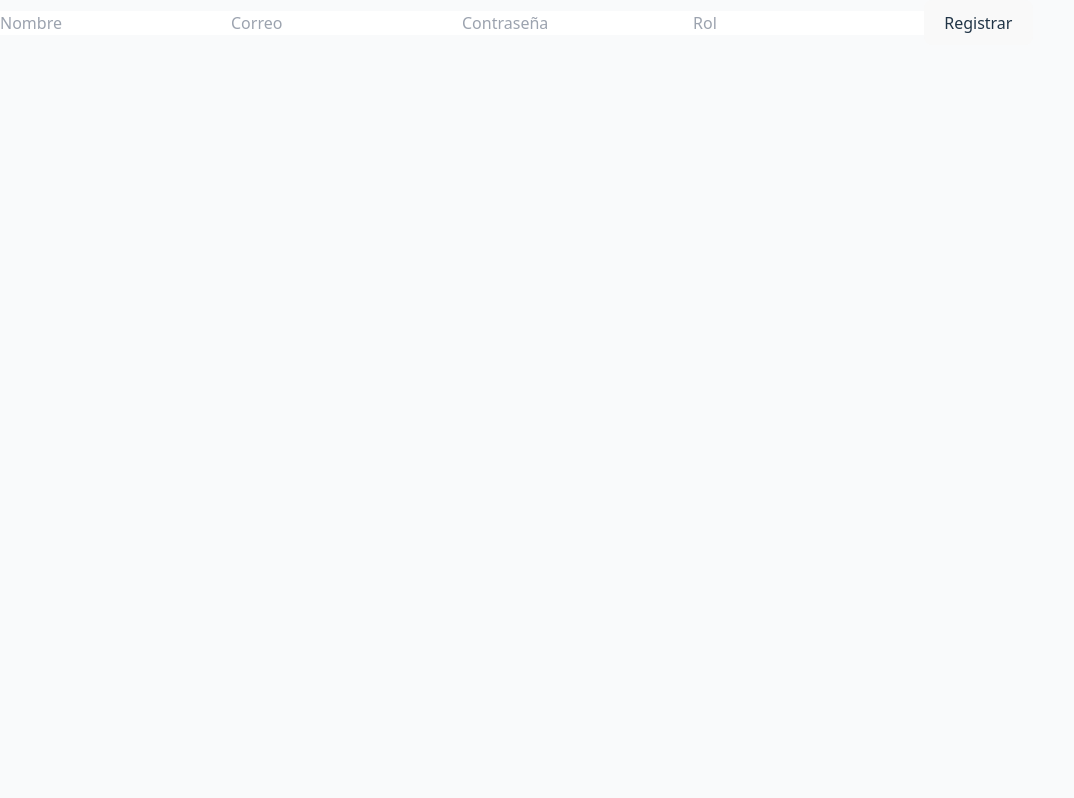
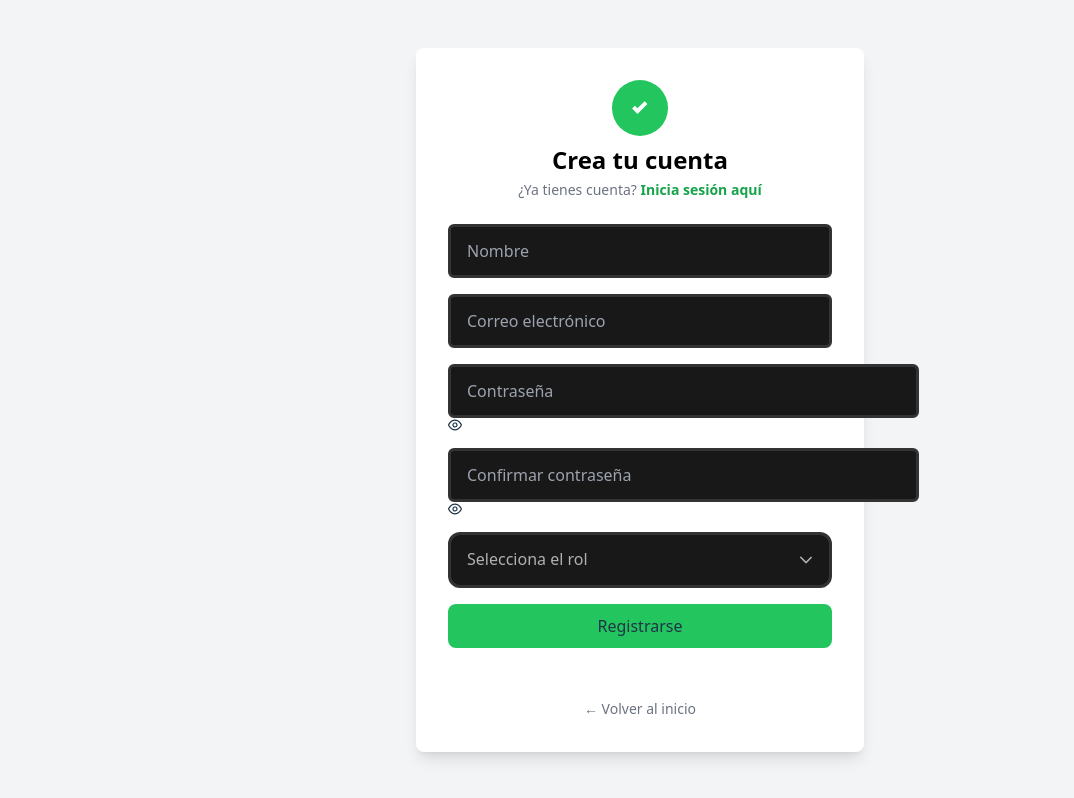
Before and after one commit to XavierParedesLoyola/movilidad-sostenible-uio, a React (Vite) app in the folder FRONTEND/: page /register in a window 1280 px wide. Shown: the whole page, without its empty margins (0-1074 px from the left). Built offline with nearby package versions, Linux system fonts and the light colour scheme.

Commit message:
Corrección de estilos del register

```diff
--- a/FRONTEND/src/views/Register/Register.jsx
+++ b/FRONTEND/src/views/Register/Register.jsx
@@ -1,14 +1,25 @@
 import React, { useState } from "react";
 import { registerUsuario } from "../../api/auth";
+import { InputText } from "primereact/inputtext";
+import { Password } from "primereact/password";
+import { Button } from "primereact/button";
+import { Divider } from "primereact/divider";
+import { Dropdown } from "primereact/dropdown";
 
 function Register() {
   const [form, setForm] = useState({
     Nombre: "",
     Correo: "",
     Contraseña: "",
+    ConfirmarContraseña: "",
     Rol: ""
   });
   const [mensaje, setMensaje] = useState("");
+
+  const roles = [
+    { label: "ciudadano", value: "ciudadano" },
+    { label: "promotor", value: "promotor" }
+  ];
 
   const handleChange = (e) => {
     setForm({ ...form, [e.target.name]: e.target.value });
@@ -20,40 +31,117 @@ function Register() {
     setMensaje(res.message);
   };
 
+  const inputStyle = {
+    backgroundColor: "#181818",
+    color: "#b0b0b0",
+    border: "solid #333",
+    borderRadius: "6px",
+    padding: "0.75rem 1rem",
+    fontSize: "1rem",
+    width: "100%",
+    boxSizing: "border-box"
+  };
+
   return (
-    <form onSubmit={handleSubmit}>
-      <input
+    <div className="flex justify-center items-center min-h-screen bg-gray-100">
+      <div className="bg-white rounded-lg shadow-lg p-8 w-full max-w-md">
+        <div className="flex flex-col items-center mb-6">
+          <div className="bg-green-500 rounded-full p-4 mb-2 flex items-center justify-center" style={{ width: 56, height: 56 }}>
+            <svg width="40" height="40" fill="white" viewBox="0 0 24 24">
+              <circle cx="12" cy="12" r="12" fill="none"/>
+              <path d="M9.5 16.5l-4-4 1.41-1.41L9.5 13.67l7.09-7.09L18 8l-8.5 8.5z" style={{ stroke: "white", strokeWidth: 2, fill: "white" }} />
+            </svg>
+          </div>
+          <h2 className="text-2xl font-bold text-center mb-1 text-black">Crea tu cuenta</h2>
+          <p className="text-gray-500 text-center text-sm">
+            ¿Ya tienes cuenta? <a href="/login" className="text-green-600 font-semibold hover:underline">Inicia sesión aquí</a>
+          </p>
+        </div>
+        <form onSubmit={handleSubmit} className="space-y-4 w-full">
+          <div>
+            <InputText
+              id="Nombre"
               name="Nombre"
               value={form.Nombre}
               onChange={handleChange}
+              required
               placeholder="Nombre"
-        required
+              style={inputStyle}
+              className="focus:ring-2 focus:ring-green-500 w-full"
             />
-      <input
+          </div>
+          <div>
+            <InputText
+              id="Correo"
               name="Correo"
               value={form.Correo}
               onChange={handleChange}
-        placeholder="Correo"
               required
+              placeholder="Correo electrónico"
+              style={inputStyle}
+              className="focus:ring-2 focus:ring-green-500 w-full"
             />
-      <input
+          </div>
+          <div style={{ width: "100%" }}>
+            <Password
+              id="Contraseña"
               name="Contraseña"
-        type="password"
               value={form.Contraseña}
               onChange={handleChange}
+              required
               placeholder="Contraseña"
+              inputStyle={{ ...inputStyle, width: "175%" }}
+              className="w-full"
+              inputClassName="w-full"
+              feedback={false}
+              toggleMask
+            />
+          </div>
+          <div style={{ width: "100%" }}>
+            <Password
+              id="ConfirmarContraseña"
+              name="ConfirmarContraseña"
+              value={form.ConfirmarContraseña}
+              onChange={handleChange}
               required
+              placeholder="Confirmar contraseña"
+              inputStyle={{ ...inputStyle, width: "175%" }}
+              className="w-full"
+              inputClassName="w-full"
+              feedback={false}
+              toggleMask
             />
-      <input
+          </div>
+          <div>
+            <Dropdown
+              id="Rol"
               name="Rol"
               value={form.Rol}
-        onChange={handleChange}
-        placeholder="Rol"
+              options={roles}
+              onChange={(e) => setForm({ ...form, Rol: e.value })}
+              placeholder="Selecciona el rol"
+              className="w-full"
+              style={{ ...inputStyle, minHeight: "56px", borderRadius: "12px" }}
               required
+              panelStyle={{ backgroundColor: "#181818", borderRadius: "12px", minWidth: "100%", padding: "8px 0" }}
+              itemTemplate={(option) => (
+                <span style={{ color: "#b0b0b0", display: "block", padding: "12px 24px", fontSize: "1rem" }}>
+                  {option.label}
+                </span>
+              )}
             />
-      <button type="submit">Registrar</button>
-      <div>{mensaje}</div>
+          </div>
+          <Button type="submit" label="Registrarse" className="w-full bg-green-500 border-0 mt-2" />
+          {mensaje && (
+            <div className="text-center text-green-600 font-semibold mt-2">{mensaje}</div>
+          )}
         </form>
+        <Divider className="my-6" />
+        <div className="text-center">
+          <a href="/" className="text-gray-500 hover:underline text-sm">← Volver al inicio</a>
+        </div>
+      </div>
+    </div>
   );
 }
 
```
Lines whose indentation alone changed are shown as unchanged.
